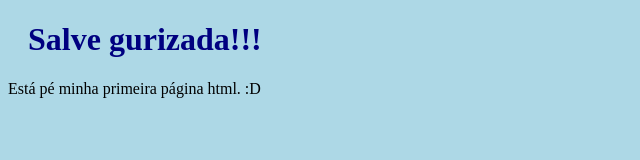
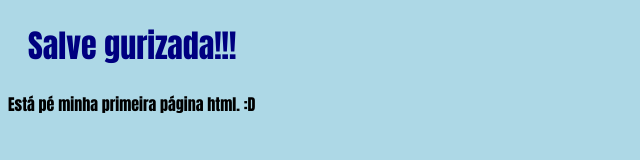
Before and after one commit to Flep0/vendas_wa, a plain HTML site: page index.html in a window 1280 px wide. Shown: the whole page, without its empty margins (0-640 px from the left). Drawn offline with Linux system fonts and the light colour scheme.

Commit message:
chore: mudando as fontes da página

```diff
--- a/bluestyle.css
+++ b/bluestyle.css
@@ -1,5 +1,6 @@
 body {
     background-color: lightblue;
+    font-family: impact, Charcoal, sans-serif;
 }
 
 h1 {
```
